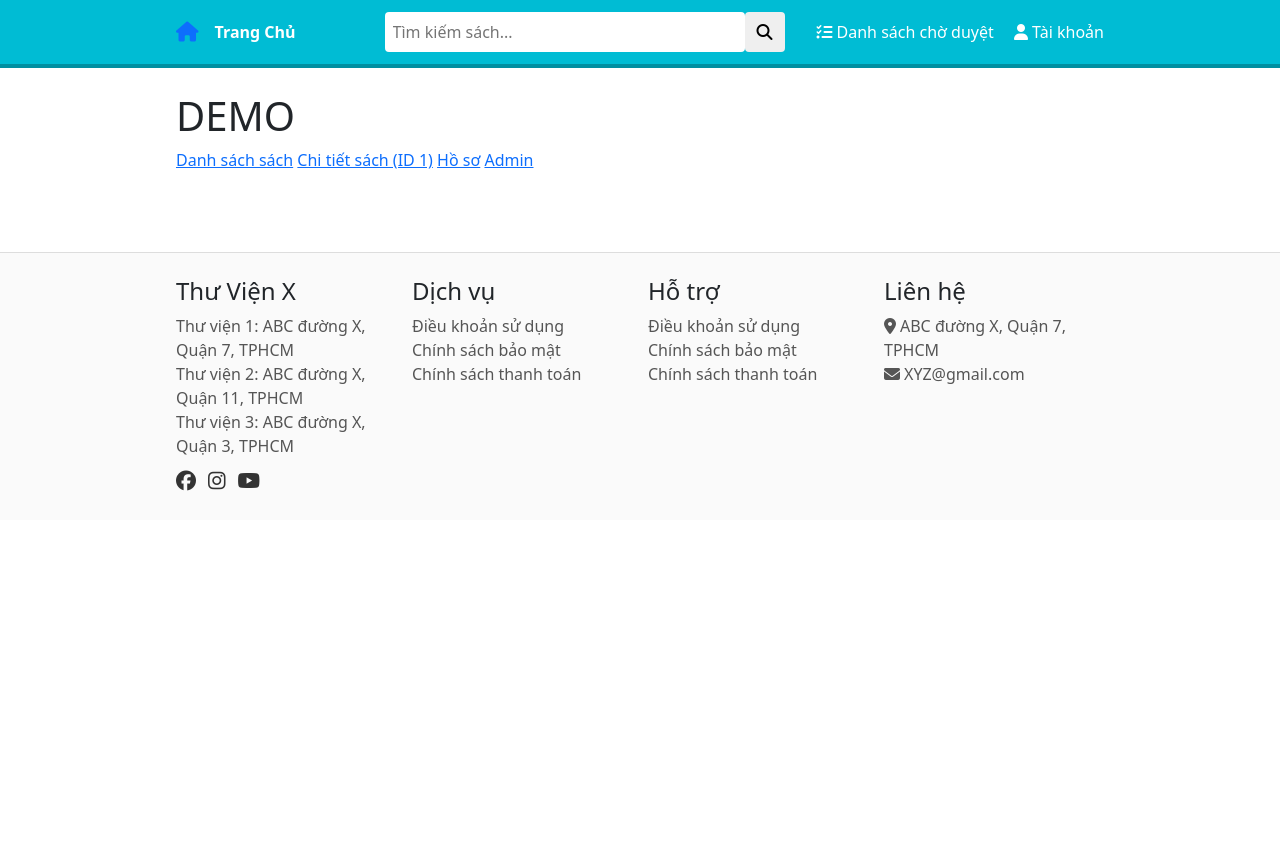
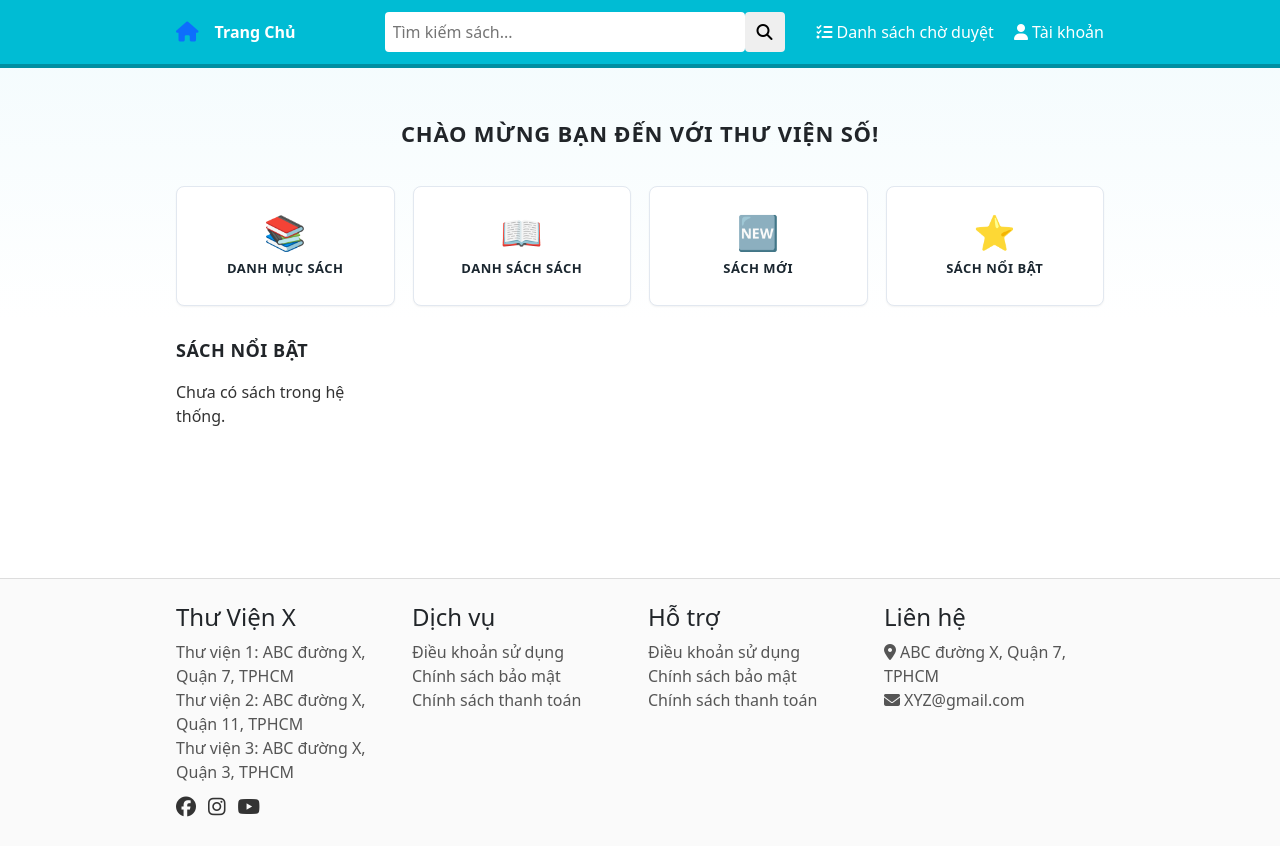
Before and after one commit to HieuLT24/DigitalLibrary, a Flask app: page / in a window 1280 px wide. Before the commit the page ends 491 px from the top, so only its background shows below. Run offline with Flask 3, Linux system fonts and the light colour scheme.

Commit message:
homepage

```diff
--- a/DL/routes/main.py
+++ b/DL/routes/main.py
@@ -1,12 +1,13 @@
 from flask import Blueprint, render_template, request, abort
 
-from DL.models import Book
+from DL.models import Book, db
 
 main_bp = Blueprint('main', __name__)
 
 @main_bp.route("/")
 def index():
-    return render_template("index.html")
+    random_books = Book.query.order_by(db.func.random()).limit(4).all()
+    return render_template("index.html", random_books=random_books)
 
 @main_bp.route("/books")
 def book_list():
@@ -22,6 +23,7 @@
     if not book:
         abort(404)
     return render_template("book_detail.html", book=book)
+
 @main_bp.route("/search")
 def search():
     search_query = request.args.get('q', '')
--- a/DL/templates/index.html
+++ b/DL/templates/index.html
@@ -1,13 +1,136 @@
 {% extends 'base.html' %}
-
 {% block title %}Trang chủ - Thư viện số{% endblock %}
 
 {% block content %}
-<h1>DEMO</h1>
-<p>
-    <a href='/books'>Danh sách sách</a>
-    <a href='/book/1'>Chi tiết sách (ID 1)</a>
-    <a href='/user/profile'>Hồ sơ</a>
-    <a href='/admin/requests'>Admin</a>
-</p>
+<style>
+/* ===== Background Option 1: Gradient rất nhẹ ===== */
+body {
+  background: linear-gradient(180deg,#f2fbfd 0%,#ffffff 320px) fixed;
+}
+
+/* Giữ nguyên các style hiện có (bạn có thể đã có phần này; nếu có rồi thì chỉ cần giữ dòng body ở trên). */
+.hero-boxes{
+  display:flex; gap:18px; flex-wrap:wrap; margin:40px auto 34px;
+  max-width:980px;
+}
+.hero-box{
+  flex:1 1 200px;
+  background:#fff; border:1px solid #e2e8f0; border-radius:8px;
+  padding:22px 14px; text-align:center;
+  box-shadow:0 1px 2px rgba(0,0,0,.05);
+  cursor:pointer; transition:.18s;
+  text-decoration:none; color:#1b2730;
+  font-weight:600; font-size:13px; letter-spacing:.5px;
+  min-height:120px;
+  display:flex; flex-direction:column; justify-content:center;
+}
+.hero-box:hover{
+  border-color:#00b4d8; box-shadow:0 6px 18px -6px rgba(0,0,0,.15);
+  transform:translateY(-3px);
+}
+.hero-box .icon{
+  font-size:34px; line-height:1; margin-bottom:10px;
+}
+
+.hero-heading{
+  text-align:center; font-weight:700; font-size:22px; letter-spacing:.8px;
+  margin:28px 0 6px; text-transform:uppercase;
+}
+.section-title{
+  font-size:18px; font-weight:700; letter-spacing:.5px;
+  text-transform:uppercase; margin:0 0 18px 0;
+}
+
+.book-cards{
+  display:grid; gap:22px;
+  grid-template-columns:repeat(auto-fill,minmax(180px,1fr));
+  max-width:1180px; margin:0 auto 70px;
+}
+.book-card{
+  background:#fff; border:1px solid #e0e6eb; border-radius:8px;
+  overflow:hidden; display:flex; flex-direction:column;
+  box-shadow:0 2px 4px rgba(0,0,0,.05); transition:.16s;
+  min-height:320px;
+}
+.book-card:hover{
+  box-shadow:0 8px 20px -6px rgba(0,0,0,.18);
+  border-color:#c5d3de;
+}
+.book-cover{
+  position:relative; padding-top:140%; background:#f2f5f7; display:flex;
+  align-items:center; justify-content:center; color:#9aa4ad; font-size:12px; font-weight:500;
+}
+.book-cover img{
+  position:absolute; inset:0; width:100%; height:100%; object-fit:cover; transition:.18s;
+}
+.book-card:hover .book-cover img{ transform:scale(1.045); }
+
+.book-body{ padding:12px 12px 14px; display:flex; flex-direction:column; flex:1; }
+.book-title{
+  font-size:14px; font-weight:600; margin:0 0 6px; line-height:1.3;
+  display:-webkit-box; -webkit-line-clamp:2; -webkit-box-orient:vertical; overflow:hidden;
+}
+.book-author{
+  font-size:12px; color:#5a6d7e; margin:0 0 12px; white-space:nowrap; overflow:hidden; text-overflow:ellipsis;
+}
+.btn-detail{
+  margin-top:auto; background:#00b4d8; border:none; color:#fff; font-weight:600;
+  font-size:12px; padding:8px 0; border-radius:4px; text-align:center;
+  text-decoration:none; letter-spacing:.5px; transition:.15s;
+}
+.btn-detail:hover{ background:#0293b0; color:#fff; }
+
+@media (max-width:720px){
+  .hero-boxes{ gap:14px; }
+  .hero-box{ flex:1 1 calc(50% - 14px); min-height:110px; }
+  .book-cards{ gap:18px; grid-template-columns:repeat(auto-fill,minmax(150px,1fr)); }
+}
+</style>
+
+<h2 class="hero-heading">Chào mừng bạn đến với Thư viện số!</h2>
+
+<div class="hero-boxes">
+  <a class="hero-box" href="{{ url_for('main.book_list') }}">
+    <div class="icon">📚</div>
+    DANH MỤC SÁCH
+  </a>
+  <a class="hero-box" href="{{ url_for('main.book_list') }}">
+    <div class="icon">📖</div>
+    DANH SÁCH SÁCH
+  </a>
+  <a class="hero-box" href="#new-books">
+    <div class="icon">🆕</div>
+    SÁCH MỚI
+  </a>
+  <a class="hero-box" href="#featured">
+    <div class="icon">⭐</div>
+    SÁCH NỔI BẬT
+  </a>
+</div>
+
+<h3 id="featured" class="section-title" style="max-width:1180px;margin-left:auto;margin-right:auto;">SÁCH NỔI BẬT</h3>
+<div class="book-cards">
+  {% if random_books and random_books|length > 0 %}
+    {% for b in random_books %}
+      <div class="book-card">
+        <div class="book-cover">
+          {% if b.cover_url %}
+            <img src="{{ b.cover_url }}" alt="{{ b.title }}">
+          {% else %}
+            <span>NO COVER</span>
+          {% endif %}
+        </div>
+        <div class="book-body">
+          <h4 class="book-title" title="{{ b.title }}">{{ b.title }}</h4>
+            <div class="book-author">
+              {% if b.author %}{{ b.author.name }}{% else %}—{% endif %}
+            </div>
+            <a class="btn-detail" href="{{ url_for('main.book_detail', book_id=b.book_id) }}">CHI TIẾT</a>
+        </div>
+      </div>
+    {% endfor %}
+  {% else %}
+    <p>Chưa có sách trong hệ thống.</p>
+  {% endif %}
+</div>
 {% endblock %}
```
Also changed, not shown: DL/controllers/book_controller.py (+9 -0 lines), DL/services/book_service.py (+13 -0 lines).
